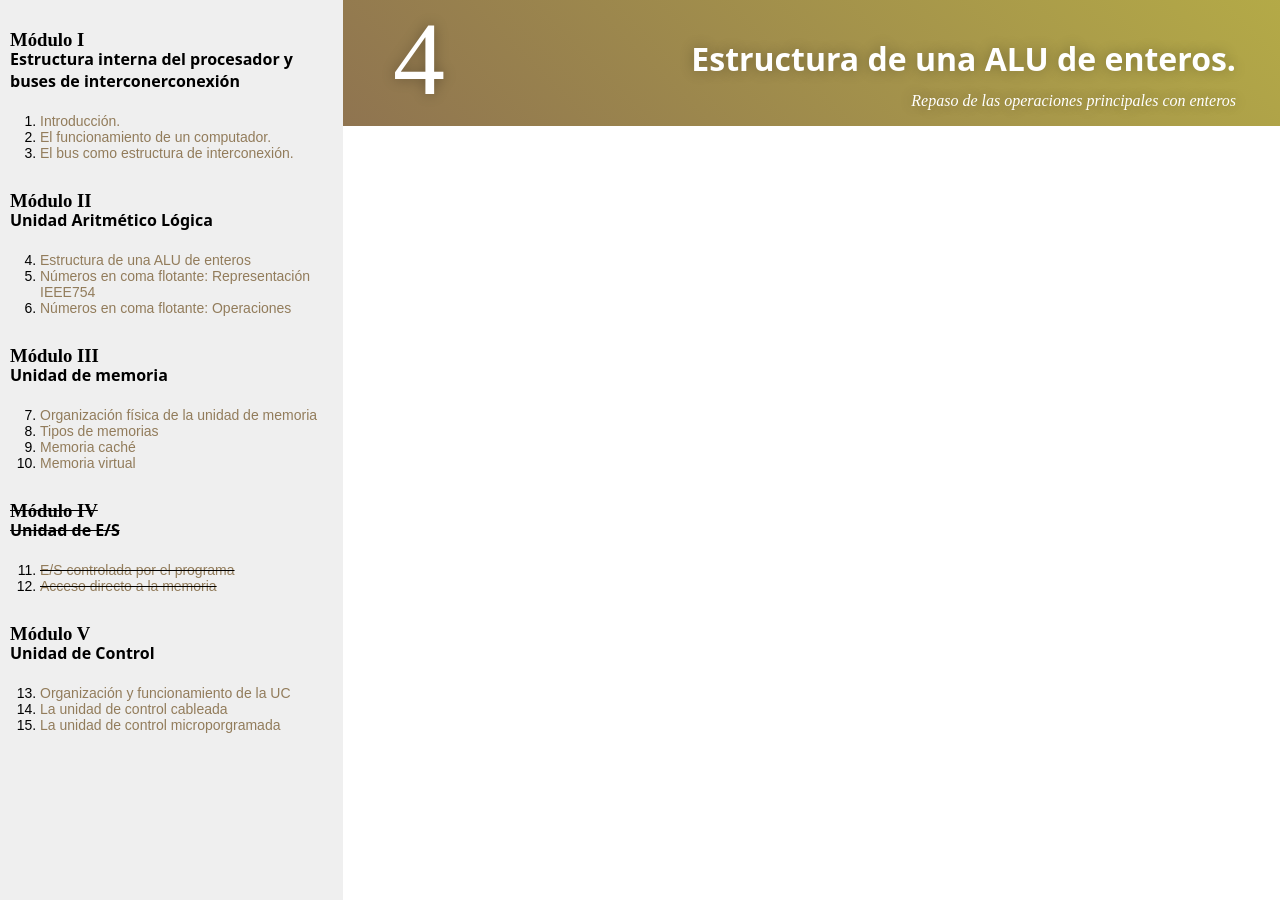
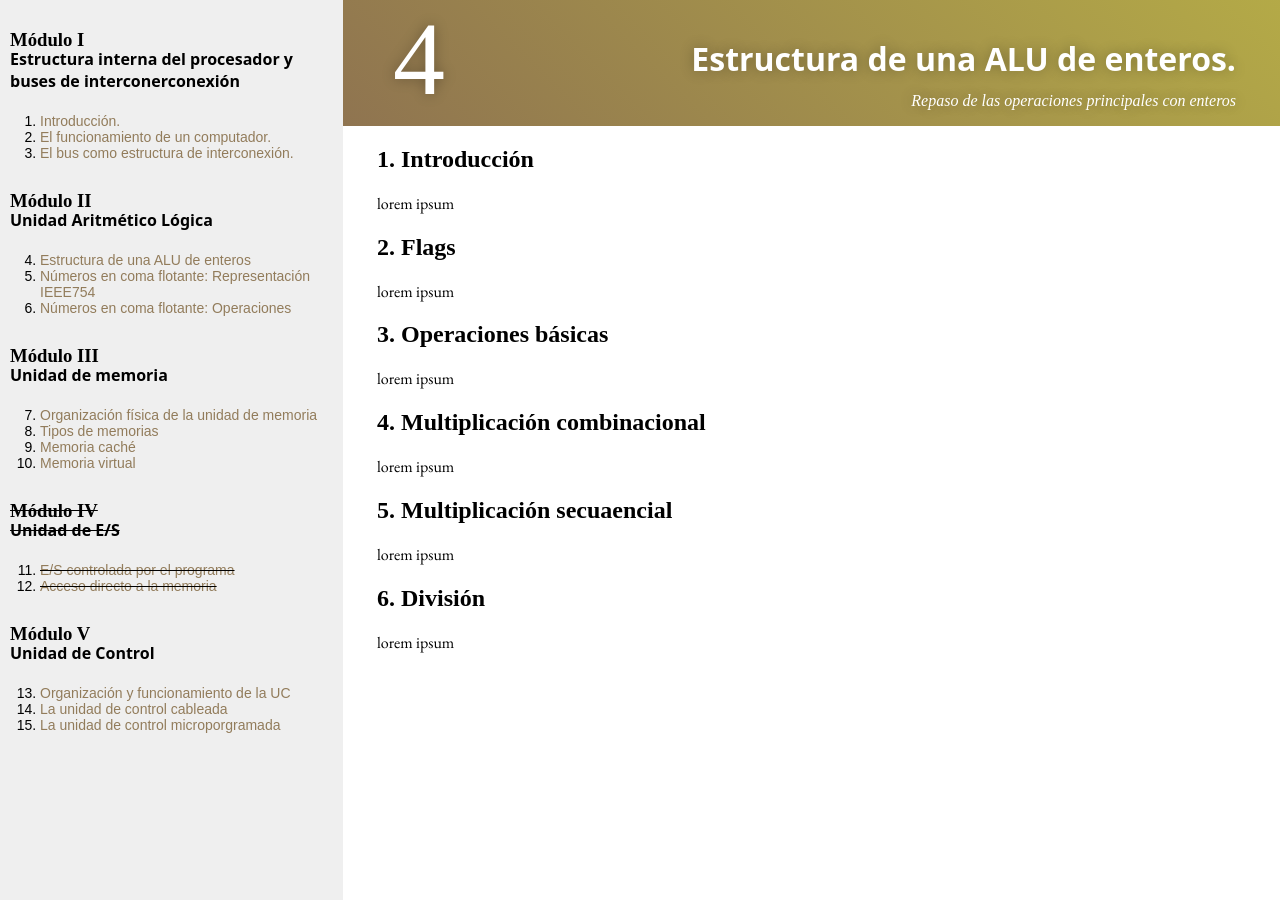
Before and after one commit to dkaerit/EDC, a Jekyll site: the page built from _posts/2020-10-05-TEMA04.md, in a window 1280 px wide. Built offline with Jekyll 4.4.1, drawn with Linux system fonts in a browser that asks for light colours; some web fonts are replaced.

Commit message:
Update 2020-10-05-TEMA04.md

```diff
--- a/_posts/2020-10-05-TEMA04.md
+++ b/_posts/2020-10-05-TEMA04.md
@@ -6,3 +6,21 @@ layout: post
   <h1>Estructura de una ALU de enteros.</h1>
   <subtitle>Repaso de las operaciones principales con enteros</subtitle>
 </div>
+
+## 1. Introducción
+lorem ipsum
+
+## 2. Flags
+lorem ipsum
+
+## 3. Operaciones básicas
+lorem ipsum
+
+## 4. Multiplicación combinacional
+lorem ipsum
+
+## 5. Multiplicación secuaencial
+lorem ipsum
+
+## 6. División
+lorem ipsum
```
